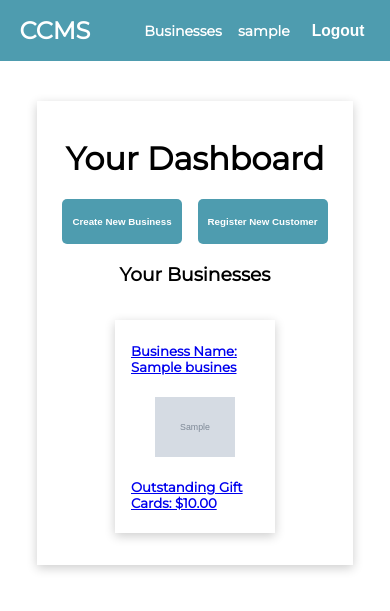
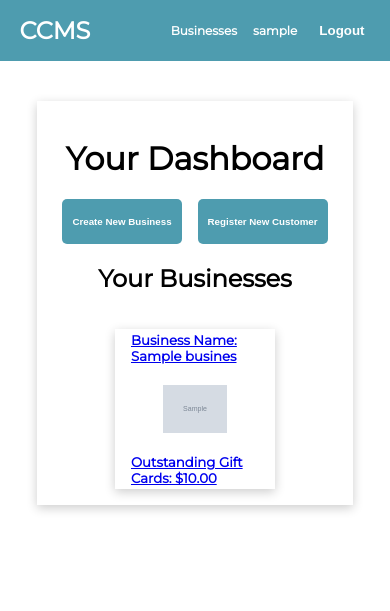
Before and after one commit to achangtroraleke/gift-card-project, a Django app: page /user/dashboard in a window 390 px wide. Shown: the top 611 px of the page. Run offline with Django 5.2, Linux system fonts and the light colour scheme; a user stored in the database is signed in; tables that the repository leaves empty hold one stand-in row (values such as "Sample post"); grey boxes marked "Sample" are stand-in pictures.

Commit message:
Responsive Layout and README

```diff
--- a/base/templates/business/dashboard-page.html
+++ b/base/templates/business/dashboard-page.html
@@ -13,16 +13,16 @@
                 <button class="button">Register New Customer</button>
             </a>
         </div>
-        <h3>Your Businesses</h3>
+        <h2>Your Businesses</h2>
         <div class="dash-content flex">
 
             {% for business in businesses %}
             <a class="business-link" href="{% url 'get-business-cards' business.id %}">
                 <div class="card thumbnail">
-                    <div id="business-card" class="content flex-column">
-                        <h5>Business Name: {{business}}</h5>
+                    <div id="business-card" class="content flex-column std-gap ">
+                        <h5 class="no-margin">Business Name: {{business}}</h5>
                         <img id="business-img" src="{{business.bus_img.url}}" alt="business-logo">
-                        <h5>Outstanding Gift Cards: ${{business.gc_total_bal | floatformat:2}}</h5>
+                        <h5 class="no-margin">Outstanding Gift Cards: ${{business.gc_total_bal | floatformat:2}}</h5>
 
                     </div>
                 </div>
--- a/gift_cards/settings.py
+++ b/gift_cards/settings.py
@@ -29,7 +29,7 @@ BASE_DIR = Path(__file__).resolve().parent.parent
 SECRET_KEY = 'django-insecure-n$1c8f1u#)%$+h5b_by4+hs%vxodu_2guuw)+lx+0%o9)7+8*_'
 
 # SECURITY WARNING: don't run with debug turned on in production!
-DEBUG = False
+DEBUG = True
 
 ALLOWED_HOSTS = ['gift-card-service.onrender.com', '127.0.0.1']
 
--- a/static/styles/main.css
+++ b/static/styles/main.css
@@ -18,11 +18,16 @@ th,
 td {
   border: 1px solid black;
   text-align: center;
-  font-size: min(1.5dvw, 12px);
+  font-size: min(1.5vw, 12px);
+}
+
+h3{
+  font-size: min(2vw, 1.17em);
 }
 #data-row td {
   padding: 1rem;
 }
+
 
 #data-table {
   width: 100%;
@@ -143,7 +148,7 @@ form label {
   border-radius: 5px;
   color: white;
   font-weight: bold;
-  font-size: min(16px, 2.5dvw);
+  font-size: min(16px, 2.5vw);
   line-height: 25px;
   text-decoration: none;
   border: none;
@@ -212,23 +217,31 @@ input {
   align-items: center;
 }
 
+@media (max-width: 500px){
+  .dash-content{
+    flex-direction: column;
+  }
+}
+
 #business-img {
-  width: 5rem;
-  max-width: 5rem;
+  width: max(50%, 3vw);
+
 }
 #business-card {
   align-items: center;
   height: 100%;
+  justify-content: space-around;
 }
 
 .thumbnail {
-  max-height: 15rem;
+  height: max(10rem);
   width: 10rem;
 }
 
 .std-gap {
-  gap: 1rem;
+  gap: 1em;
 }
+
 #image-container {
   position: relative;
   max-width: 50%;
--- a/templates/navbar.html
+++ b/templates/navbar.html
@@ -15,22 +15,22 @@
 
     <li id="nav-group" class="flex">
         <a href="{% url 'dashboard'%}" class="nav-link">
-            <h3>Businesses</h3>
+            <h4>Businesses</h4>
         </a>
-        <a href="{% url 'profile' %}" class="nav-link"><h3 >{{user.username}}</h3></a>
+        <a href="{% url 'profile' %}" class="nav-link"><h4 >{{user.username}}</h4></a>
 
         <form id="logout-form" action="/logout/" method="POST" class="">
             {% csrf_token %}
-            <button id="logoutBtn" class="nav-link" type="submit" value="Logout"><h3>Logout</h3></button>
+            <button id="logoutBtn" class="nav-link" type="submit" value="Logout"><h4>Logout</h4></button>
         </form>
     </li>
     {% else %}
     <li id="nav-group" class="flex">
         <a href="{% url 'login'%}" class="nav-link">
-            <h3>Login</h3>
+            <h4>Login</h4>
         </a>
         <a href="{% url 'register'%}" class="nav-link">
-            <h3>Sign Up</h3>
+            <h4>Sign Up</h4>
         </a>
     </li>
     {% endif %}
```
Also changed, not shown: base/models.py (+1 -9 lines), README.md, base/views.py (line endings or trailing spaces).
